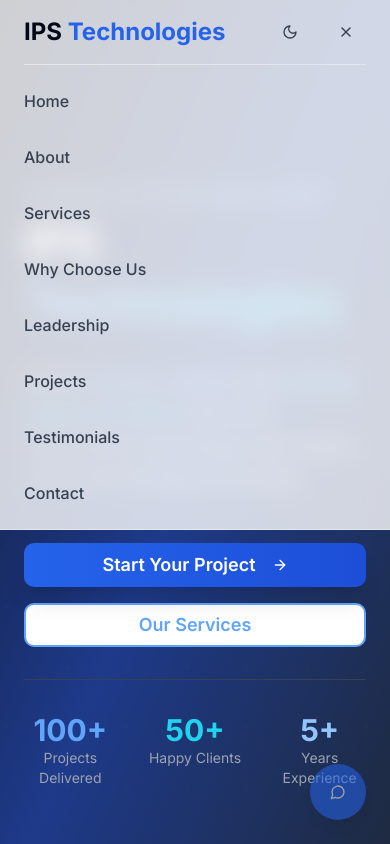
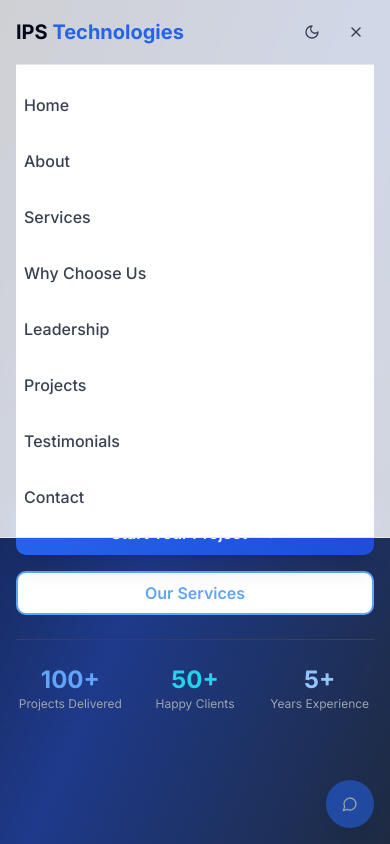
Before and after one commit to Hamid-ai-dev/ips-tech-vision, a React (Vite) app: page / in a window 390 px wide. Both pictures are taken after a click on the button 346 px from the left and 32 px from the top of the page. Shown: the top 844 px of the page. Built offline with nearby package versions, Linux system fonts and the light colour scheme.

Commit message:
Fix: Improve mobile responsiveness and add chatbot
- Ensured mobile responsiveness across the website.
- Implemented the chatbot icon.

```diff
--- a/src/components/Hero.tsx
+++ b/src/components/Hero.tsx
@@ -16,15 +16,15 @@ const Hero = () => {
         }}></div>
       </div>
 
-      <div className="relative container mx-auto px-6 py-12 min-h-screen flex items-center">
-        <div className="grid lg:grid-cols-2 gap-12 items-center w-full">
+      <div className="relative container mx-auto px-4 sm:px-6 py-8 sm:py-12 min-h-screen flex items-center">
+        <div className="grid lg:grid-cols-2 gap-8 lg:gap-12 items-center w-full">
           {/* Left Content */}
-          <div className="space-y-8 animate-fade-in">
+          <div className="space-y-6 sm:space-y-8 animate-fade-in text-center lg:text-left">
             <div className="space-y-2">
-              <p className="text-blue-300 font-medium tracking-wide uppercase text-sm">
+              <p className="text-blue-300 font-medium tracking-wide uppercase text-xs sm:text-sm">
                 Founded by Hafiz Muhammad Numair
               </p>
-              <h1 className="text-5xl lg:text-7xl font-bold text-white leading-tight">
+              <h1 className="text-4xl sm:text-5xl lg:text-6xl xl:text-7xl font-bold text-white leading-tight">
                 IPS
                 <span className="bg-gradient-to-r from-blue-400 to-cyan-400 bg-clip-text text-transparent">
                   {" "}Technologies
@@ -32,25 +32,25 @@ const Hero = () => {
               </h1>
             </div>
 
-            <p className="text-xl lg:text-2xl text-gray-300 leading-relaxed max-w-2xl">
+            <p className="text-lg sm:text-xl lg:text-2xl text-gray-300 leading-relaxed max-w-2xl mx-auto lg:mx-0">
               Where <span className="text-blue-400 font-semibold">Islamic values</span> meet
               <span className="text-cyan-400 font-semibold"> cutting-edge innovation</span>.
               We build tomorrow's technology with today's vision and timeless principles.
             </p>
 
-            <div className="flex flex-col sm:flex-row gap-4 pt-4">
+            <div className="flex flex-col sm:flex-row gap-4 pt-4 justify-center lg:justify-start">
               <Button
                 onClick={scrollToContact}
                 size="lg"
-                className="bg-gradient-to-r from-blue-600 to-blue-700 hover:from-blue-700 hover:to-blue-800 text-white px-8 py-4 text-lg font-semibold transition-all duration-300 transform hover:scale-105 shadow-xl"
+                className="bg-gradient-to-r from-blue-600 to-blue-700 hover:from-blue-700 hover:to-blue-800 text-white px-6 sm:px-8 py-3 sm:py-4 text-base sm:text-lg font-semibold transition-all duration-300 transform hover:scale-105 shadow-xl"
               >
                 Start Your Project
-                <ArrowRight className="ml-2 h-5 w-5" />
+                <ArrowRight className="ml-2 h-4 w-4 sm:h-5 sm:w-5" />
               </Button>
               <Button
                 variant="outline"
                 size="lg"
-                className="border-2 border-blue-400 text-blue-400 hover:bg-blue-400 hover:text-white px-8 py-4 text-lg font-semibold transition-all duration-300"
+                className="border-2 border-blue-400 text-blue-400 hover:bg-blue-400 hover:text-white px-6 sm:px-8 py-3 sm:py-4 text-base sm:text-lg font-semibold transition-all duration-300"
                 onClick={() => document.getElementById('services')?.scrollIntoView({ behavior: 'smooth' })}
               >
                 Our Services
@@ -58,18 +58,18 @@ const Hero = () => {
             </div>
 
             {/* Stats */}
-            <div className="grid grid-cols-3 gap-8 pt-8 border-t border-gray-700">
+            <div className="grid grid-cols-3 gap-4 sm:gap-8 pt-6 sm:pt-8 border-t border-gray-700">
               <div className="text-center">
-                <div className="text-3xl font-bold text-blue-400">100+</div>
-                <div className="text-gray-400 text-sm">Projects Delivered</div>
+                <div className="text-2xl sm:text-3xl font-bold text-blue-400">100+</div>
+                <div className="text-gray-400 text-xs sm:text-sm">Projects Delivered</div>
               </div>
               <div className="text-center">
-                <div className="text-3xl font-bold text-cyan-400">50+</div>
-                <div className="text-gray-400 text-sm">Happy Clients</div>
+                <div className="text-2xl sm:text-3xl font-bold text-cyan-400">50+</div>
+                <div className="text-gray-400 text-xs sm:text-sm">Happy Clients</div>
               </div>
               <div className="text-center">
-                <div className="text-3xl font-bold text-blue-300">5+</div>
-                <div className="text-gray-400 text-sm">Years Experience</div>
+                <div className="text-2xl sm:text-3xl font-bold text-blue-300">5+</div>
+                <div className="text-gray-400 text-xs sm:text-sm">Years Experience</div>
               </div>
             </div>
           </div>
--- a/src/components/Navigation.tsx
+++ b/src/components/Navigation.tsx
@@ -63,22 +63,22 @@ const Navigation = () => {
     <>
       {/* Navigation Bar */}
       <nav className="fixed top-0 left-0 right-0 z-50 bg-white/80 dark:bg-gray-900/80 backdrop-blur-md border-b border-gray-200 dark:border-gray-800">
-        <div className="container mx-auto px-6">
+        <div className="container mx-auto px-4 sm:px-6">
           <div className="flex items-center justify-between h-16">
             {/* Logo */}
             <div className="flex items-center space-x-2">
-              <div className="text-2xl font-bold">
+              <div className="text-xl sm:text-2xl font-bold">
                 IPS <span className="text-blue-600 dark:text-blue-400">Technologies</span>
               </div>
             </div>
 
             {/* Desktop Navigation */}
-            <div className="hidden lg:flex items-center space-x-8">
+            <div className="hidden lg:flex items-center space-x-6 xl:space-x-8">
               {navItems.map((item) => (
                 <button
                   key={item.name}
                   onClick={() => scrollToSection(item.href.substring(1))}
-                  className="text-gray-700 dark:text-gray-300 hover:text-blue-600 dark:hover:text-blue-400 transition-colors duration-200 font-medium"
+                  className="text-gray-700 dark:text-gray-300 hover:text-blue-600 dark:hover:text-blue-400 transition-colors duration-200 font-medium text-sm xl:text-base"
                 >
                   {item.name}
                 </button>
@@ -86,38 +86,38 @@ const Navigation = () => {
             </div>
 
             {/* Right Side Actions */}
-            <div className="flex items-center space-x-4">
+            <div className="flex items-center space-x-2 sm:space-x-4">
               {/* Theme Toggle */}
               <Button
                 variant="ghost"
                 size="icon"
                 onClick={toggleTheme}
-                className="text-gray-700 dark:text-gray-300 hover:text-blue-600 dark:hover:text-blue-400"
+                className="text-gray-700 dark:text-gray-300 hover:text-blue-600 dark:hover:text-blue-400 h-9 w-9 sm:h-10 sm:w-10"
               >
-                {isDark ? <Sun className="h-5 w-5" /> : <Moon className="h-5 w-5" />}
+                {isDark ? <Sun className="h-4 w-4 sm:h-5 sm:w-5" /> : <Moon className="h-4 w-4 sm:h-5 sm:w-5" />}
               </Button>
 
               {/* Mobile Menu Button */}
               <Button
                 variant="ghost"
                 size="icon"
-                className="lg:hidden text-gray-700 dark:text-gray-300"
+                className="lg:hidden text-gray-700 dark:text-gray-300 h-9 w-9 sm:h-10 sm:w-10"
                 onClick={() => setIsOpen(!isOpen)}
               >
-                {isOpen ? <X className="h-6 w-6" /> : <Menu className="h-6 w-6" />}
+                {isOpen ? <X className="h-5 w-5 sm:h-6 sm:w-6" /> : <Menu className="h-5 w-5 sm:h-6 sm:w-6" />}
               </Button>
             </div>
           </div>
 
           {/* Mobile Navigation Menu */}
           {isOpen && (
-            <div className="lg:hidden py-4 border-t border-gray-200 dark:border-gray-800">
-              <div className="flex flex-col space-y-4">
+            <div className="lg:hidden py-4 border-t border-gray-200 dark:border-gray-800 bg-white/95 dark:bg-gray-900/95 backdrop-blur-sm">
+              <div className="flex flex-col space-y-2">
                 {navItems.map((item) => (
                   <button
                     key={item.name}
                     onClick={() => scrollToSection(item.href.substring(1))}
-                    className="text-left text-gray-700 dark:text-gray-300 hover:text-blue-600 dark:hover:text-blue-400 transition-colors duration-200 font-medium py-2"
+                    className="text-left text-gray-700 dark:text-gray-300 hover:text-blue-600 dark:hover:text-blue-400 transition-colors duration-200 font-medium py-3 px-2 hover:bg-gray-100 dark:hover:bg-gray-800 rounded-md"
                   >
                     {item.name}
                   </button>
@@ -129,16 +129,17 @@ const Navigation = () => {
       </nav>
 
       {/* Chatbot Icon */}
-      <div className="fixed bottom-6 right-6 z-50">
+      <div className="fixed bottom-4 right-4 sm:bottom-6 sm:right-6 z-50">
         <Button
           size="icon"
-          className="h-14 w-14 rounded-full bg-blue-600 hover:bg-blue-700 text-white shadow-lg hover:shadow-xl transition-all duration-300 animate-pulse"
+          className="h-12 w-12 sm:h-14 sm:w-14 rounded-full bg-blue-600 hover:bg-blue-700 text-white shadow-lg hover:shadow-xl transition-all duration-300 animate-pulse"
           onClick={() => {
-            // Add chatbot functionality here
+            // Simple alert for now - can be replaced with actual chatbot
+            alert("Chat feature coming soon! Feel free to contact us through the contact form.");
             console.log("Chatbot clicked");
           }}
         >
-          <MessageCircle className="h-6 w-6" />
+          <MessageCircle className="h-5 w-5 sm:h-6 sm:w-6" />
         </Button>
       </div>
     </>
```
